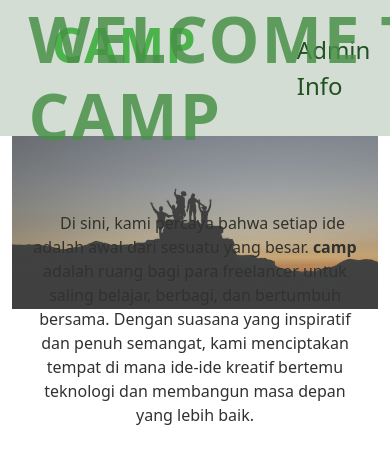
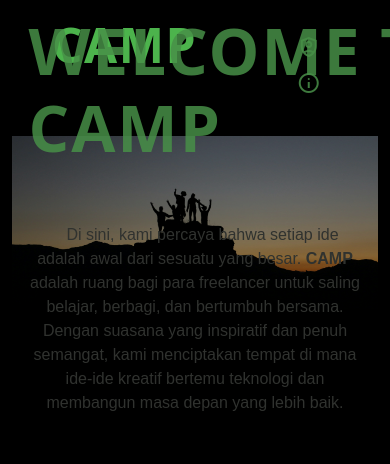
Before and after one commit to Jabinsarsaragih/camp, a plain HTML site: page index.html in a window 390 px wide. Shown: the top 464 px of the page. Drawn offline with nearby package versions, Linux system fonts and the light colour scheme; a web font is replaced by a local one.

Commit message:
optimize for mobile with force dark mode active

```diff
--- a/css/style.css
+++ /dev/null
@@ -1,47 +0,0 @@
-:root{
-    --colorHeading : #4cb34c;
-    --colorNav : #205120;
-    --colorHoverP : #117e11;
-    --backgroundColor : #c8d4c8c6;
-}
-*{
-    padding: 0;
-    margin: 0;
-}
-body{
-    overflow-x: hidden;
-}
-.header {
-    background-color: var(--backgroundColor);
-}
-.cursor-default {
-    cursor: default;
-    color: var(--colorHeading);
-    font-size: 3rem;
-    letter-spacing: 1.5px;
-}
-.w-15{
-    width: 20%;
-}
-.navbar a {
-    text-decoration: none;
-    font-size: 1.5rem;
-    color: var(--colorNav);
-    font-weight: 500;
-}
-.navbar a:hover{
-    color: var(--colorHoverP);
-}
-.main{
-    cursor: default;
-}
-.welcome{
-    letter-spacing: 2px;
-    font-size: 4rem;
-    width: 150%;
-    color: #478f47d7;
-}
-.text{
-    text-indent: 15px;
-    color: #30322f;
-}
--- a/index.html
+++ b/index.html
@@ -5,9 +5,13 @@
     <meta charset="utf-8">
     <meta name="viewport" content="width=device-width, initial-scale=1">
     <title>Bootstrap demo</title>
+    <link rel="stylesheet" href="https://fonts.googleapis.com/css2?family=Material+Symbols+Outlined:opsz,wght,FILL,GRAD@20..48,100..700,0..1,-50..200" />
+    <script src="https://cdn.jsdelivr.net/npm/bootstrap@5.3.3/dist/js/bootstrap.bundle.min.js"
+        integrity="sha384-YvpcrYf0tY3lHB60NNkmXc5s9fDVZLESaAA55NDzOxhy9GkcIdslK1eN7N6jIeHz" crossorigin="anonymous">
+    </script>
     <link href="https://cdn.jsdelivr.net/npm/bootstrap@5.3.3/dist/css/bootstrap.min.css" rel="stylesheet"
         integrity="sha384-QWTKZyjpPEjISv5WaRU9OFeRpok6YctnYmDr5pNlyT2bRjXh0JMhjY6hW+ALEwIH" crossorigin="anonymous">
-    <link rel="stylesheet" href="css/style.css">
+    <link rel="stylesheet" href="rsc\css\style.css">
 </head>
 
 <body>
@@ -15,11 +19,11 @@
         <div class="row">
             <div class="col-12 d-flex justify-content-between p-3">
                 <div class="logo">
-                    <h1 class="cursor-default text-uppercase fw-bolder">camp</h1>
+                    <h1 class="m-center cursor-default text-uppercase fw-bolder">camp</h1>
                 </div>
                 <div class="navbar w-15 justify-content-between p-3">
-                    <a href="admin.html">Admin</a>
-                    <a href="info.html">Info</a>
+                    <a href="rsc\html\admin.html"><span class="material-symbols-outlined">shield_person</span></a>
+                    <a href="rsc\html\info.html"><span class="material-symbols-outlined">info</span></a>
                 </div>
             </div>
         </div>
@@ -28,14 +32,15 @@
         <div class="row">
             <div class="col-12">
                 <div class="picture">
-                    <img src="img/home.jpg" alt="backgroundImg" class="img-fluid opacity-75">
+                    <img src="rsc/img/home.jpg" alt="backgroundImg" class="img-fluid opacity-75">
                 </div>
                 <div class="position-absolute top-50  start-50 translate-middle">
-                    <h2 class="text-uppercase welcome display-5 h1 fw-bolder opacity-100">welcome to camp</h2>
-                    <p class="text text-center fw-normal pt-5">Di sini, kami percaya bahwa setiap ide adalah awal dari sesuatu yang besar. <b>camp</b>
-                        adalah ruang bagi para freelancer untuk saling belajar, berbagi, dan bertumbuh bersama. Dengan
+                    <h2 class="mobile m-size text-uppercase welcome display-5 h1 fw-bolder opacity-100">welcome to camp</h2>
+                    <p class="text text-center fw-normal pt-5 afacad-flux-100 justify">
+                        Di sini, kami percaya bahwa setiap ide adalah awal dari sesuatu yang besar. <b>CAMP</b> adalah ruang bagi para freelancer untuk saling belajar, berbagi, dan bertumbuh bersama. Dengan
                         suasana yang inspiratif dan penuh semangat, kami menciptakan tempat di mana ide-ide kreatif
-                        bertemu teknologi dan membangun masa depan yang lebih baik.</p>
+                        bertemu teknologi dan membangun masa depan yang lebih baik.
+                    </p>
                 </div>
             </div>
         </div>
--- /dev/null
+++ b/rsc/css/style.css
@@ -0,0 +1,90 @@
+@import url('https://fonts.googleapis.com/css2?family=Afacad+Flux:wght@100..1000&display=swap');
+.afacad-flux-100 {
+font-family: "Afacad Flux", sans-serif;
+font-optical-sizing: auto;
+font-weight: 100;
+font-style: normal;
+font-variation-settings:
+    "slnt" 0;
+}
+.justify {
+    text-align: justify;
+}
+body {
+    background-color: #000000;
+}
+:root{
+    --colorHeading : #4cb34c;
+    --colorNav : #205120;
+    --colorHoverP : #117e11;
+    --backgroundColor : #c8d4c8c6;
+}
+@media (max-width: 768px) {
+    .material-symbols-outlined {
+    font-variation-settings:
+    'FILL' 0,
+    'wght' 400,
+    'GRAD' 0,
+    'opsz' 24
+    }
+    .mobile {
+        text-size-adjust: 50%;
+    }
+    .m-center {
+        text-align: center;
+    }
+    .m-size {
+        text-size-adjust: 30%;
+    }
+    :root {
+        --colorHeading: #4cb34c;
+        --colorNav: #3e7a3e;
+        --colorHoverP: #117e11;
+        --backgroundColor: #000000;
+    }
+    .w-15{
+        width: 0%;
+    }
+
+}
+*{
+    padding: 0;
+    margin: 0;
+}
+body{
+    overflow-x: hidden;
+}
+.header {
+    background-color: var(--backgroundColor);
+}
+.cursor-default {
+    cursor: default;
+    color: var(--colorHeading);
+    font-size: 3rem;
+    letter-spacing: 1.5px;
+}
+.w-15{
+    width: 20%;
+}
+.navbar a {
+    text-decoration: none;
+    font-size: 1.5rem;
+    color: var(--colorNav);
+    font-weight: 500;
+}
+.navbar a:hover{
+    color: var(--colorHoverP);
+}
+.main{
+    cursor: default;
+}
+.welcome{
+    letter-spacing: 2px;
+    font-size: 4rem;
+    width: 150%;
+    color: #478f47d7;
+}
+.text{
+    text-indent: 15px;
+    color: #30322f;
+}
```
Also changed, not shown: rsc/html/admin.html (added, +20 -0 lines), rsc/html/info.html (added, +20 -0 lines), rsc/img/home.jpg (renamed from img/home.jpg), rsc/js/script.js (added), 1 other file.
